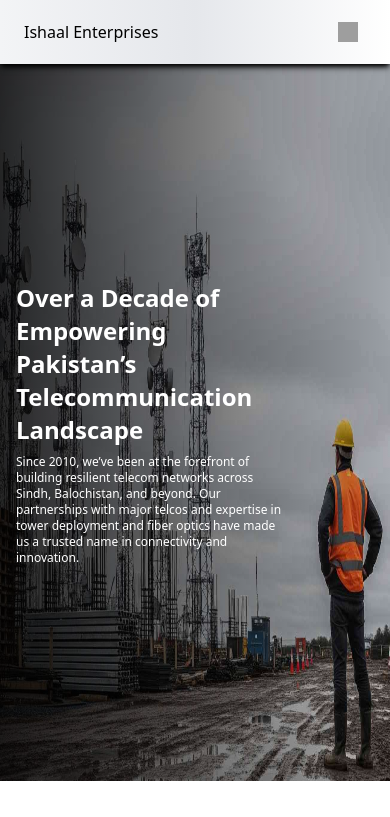
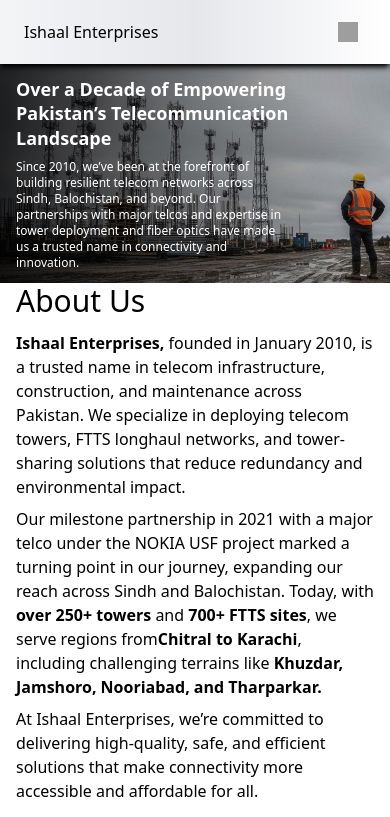
Before and after one commit to ishalenterprises/ishalenterprises, a React (Vite) app: page /home in a window 390 px wide. Shown: the top 817 px of the page. Built offline with nearby package versions, Linux system fonts and the light colour scheme; grey boxes are pictures that could not be loaded.

Commit message:
changes to banner

```diff
--- a/src/Components/Banner.jsx
+++ b/src/Components/Banner.jsx
@@ -1,38 +1,25 @@
-import React, { useEffect, useState } from "react";
+import React from "react";
 import { Swiper, SwiperSlide } from "swiper/react";
 import "swiper/css";
 import "swiper/css/navigation";
 import { Navigation, Autoplay } from "swiper/modules";
 
 const Banner = () => {
-  const [isMobile, setIsMobile] = useState(false);
-
-  useEffect(() => {
-    const handleResize = () => {
-      setIsMobile(window.innerWidth < 640); // Tailwind's sm breakpoint
-    };
-
-    handleResize(); // Set on initial load
-    window.addEventListener("resize", handleResize);
-
-    return () => window.removeEventListener("resize", handleResize);
-  }, []);
-
   const slides = [
     {
-      src: isMobile ? "/banner/mobile-1.jpeg" : "/banner/1.jpeg",
+      src: "/banner/1.jpeg",
       headline: "More Than Just Construction — We Build Your Dreams Into Reality",
       subline:
         "Whether renovating a cherished home or starting a new project, we listen to your needs, guide you through every detail, and deliver results that reflect your lifestyle, values, and goals.",
     },
     {
-      src: isMobile ? "/banner/mobile-2.jpeg" : "/banner/2.jpeg",
+      src: "/banner/2.jpeg",
       headline: "Over a Decade of Empowering Pakistan’s Telecommunication Landscape",
       subline:
         "Since 2010, we’ve been at the forefront of building resilient telecom networks across Sindh, Balochistan, and beyond. Our partnerships with major telcos and expertise in tower deployment and fiber optics have made us a trusted name in connectivity and innovation.",
     },
     {
-      src: isMobile ? "/banner/mobile-3.jpeg" : "/banner/3.jpeg",
+      src: "/banner/3.jpeg",
       headline: "Keeping Networks Alive with Reliable Maintenance Solutions",
       subline:
         "From routine checks to emergency support, our expert teams ensure uninterrupted network performance through proactive, efficient, and scalable telecom maintenance services.",
@@ -40,7 +27,7 @@
   ];
 
   return (
-    <div className="w-full h-[90vh] relative">
+    <div className="w-full relative">
       <Swiper
         autoplay={{
           delay: 6000,
@@ -51,20 +38,20 @@
       >
         {slides.map((slide, index) => (
           <SwiperSlide key={index}>
-            <div className="relative w-full h-[85vh] flex items-center justify-center">
+            <div className="relative w-full h-full flex items-center justify-center bg-black">
               {/* Image */}
               <img
                 src={slide.src}
                 alt={`Slide ${index + 1}`}
-                className="w-full h-full object-obtain md:object-cover"
+                className="w-full h-full object-contain"
               />
 
-              {/* Left shadow */}
+              {/* Left shadow overlay */}
               <div className="absolute top-0 left-0 h-full w-full sm:w-[70rem] bg-gradient-to-r from-black/80 to-transparent z-10 pointer-events-none" />
 
               {/* Text */}
               <div className="absolute top-1/2 left-4 sm:left-20 transform -translate-y-1/2 z-20 max-w-[70%] sm:max-w-xl">
-                <h1 className="text-white text-2xl sm:text-xl md:text-5xl font-bold leading-snug sm:leading-tight">
+                <h1 className="text-white text-lg sm:text-xl md:text-5xl font-bold leading-snug sm:leading-tight">
                   {slide.headline}
                 </h1>
                 <p className="text-white font-light mt-2 sm:mt-4 text-xs sm:text-sm md:text-xl">
```
